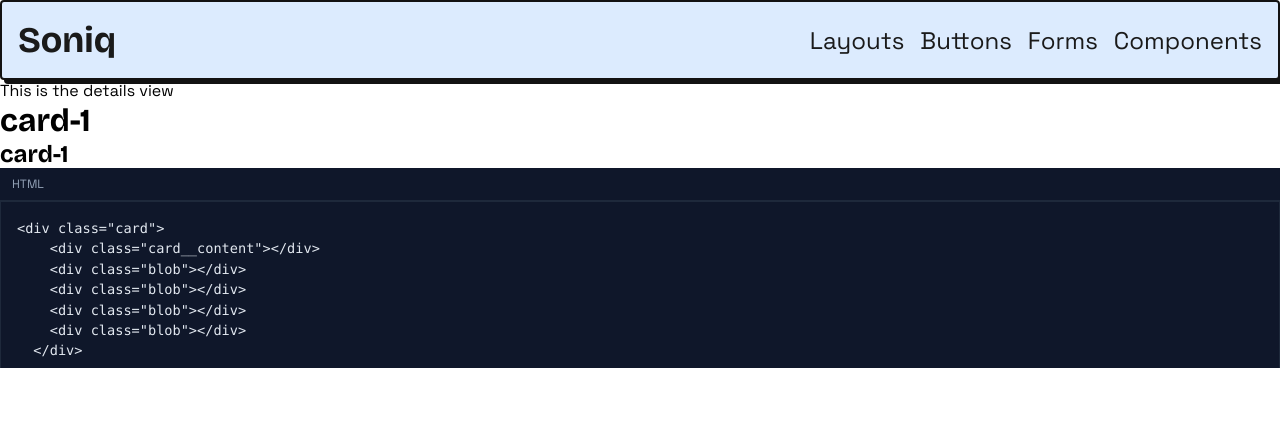
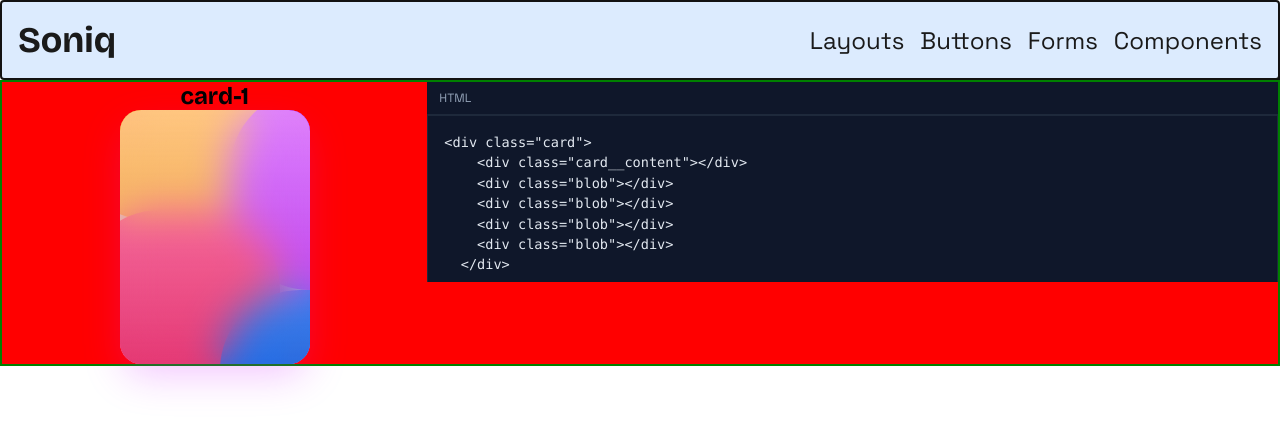
Before and after one commit to yusef-codes10/soniq, a Vue app: page /card-1 in a window 1280 px wide. Shown: the top 428 px of the page. Built offline with nearby package versions, Linux system fonts and the light colour scheme.

Commit message:
styling the details page

```diff
--- a/src/views/DetailsView.vue
+++ b/src/views/DetailsView.vue
@@ -29,12 +29,29 @@ console.log(card.value)
 </script>
 <template>
   <div class="details">
-    This is the details view
-    <h1>{{ props.slug }}</h1>
-    <h2>{{ card?.name }}</h2>
+    <div class="details-page">
+      <div class="preview">
+        <h2>{{ card?.name }}</h2>
+        <component :is="card?.component" />
+      </div>
 
-    <CodeSection :source="card?.source" />
+      <CodeSection :source="card?.source" />
+    </div>
   </div>
 </template>
 <style scoped>
+.details-page {
+  background-color: red;
+  border: 2px solid green;
+  display: flex;
+  justify-content: space-between;
+}
+
+.preview {
+  width: 50%;
+  display: flex;
+  flex-direction: column;
+  justify-content: center;
+  align-items: center;
+}
 </style>
```
